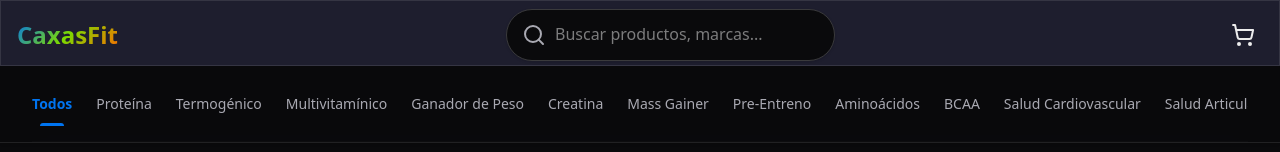
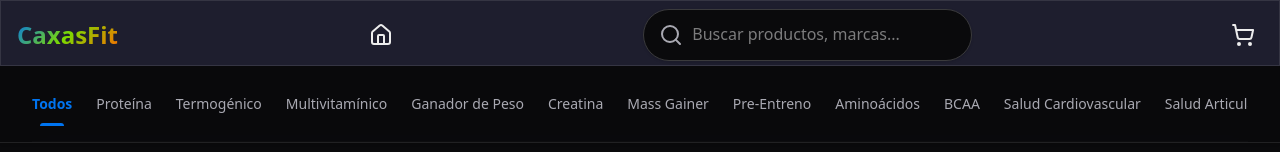
Before and after one commit to Cero1417p/caxasfit, a Next.js app: page /productos in a window 1280 px wide. Shown: the top 152 px of the page. Built offline with nearby package versions, Linux system fonts and the light colour scheme.

Commit message:
feat(Header3): add icon button for navigation and improved UI

```diff
--- a/components/Header2.tsx
+++ b/components/Header2.tsx
@@ -1,7 +1,7 @@
 "use client";
 
 import { useState } from "react";
-import { Menu, X, ShoppingCart } from "lucide-react";
+import { Home, ShoppingCart } from "lucide-react";
 import { siteConfig } from "@/config/site.config";
 import { CartDrawer } from "./CartDrawer";
 import { useCart } from "@/contexts/CartContext";
@@ -42,7 +42,13 @@ export function Header() {
             </Link>
 
             <div>
-                <ProductSearch/>
+              <Link href="/">
+                <Home />
+              </Link>
+            </div>
+
+            <div>
+              <ProductSearch />
             </div>
 
             {/* Desktop Navigation */}
```
